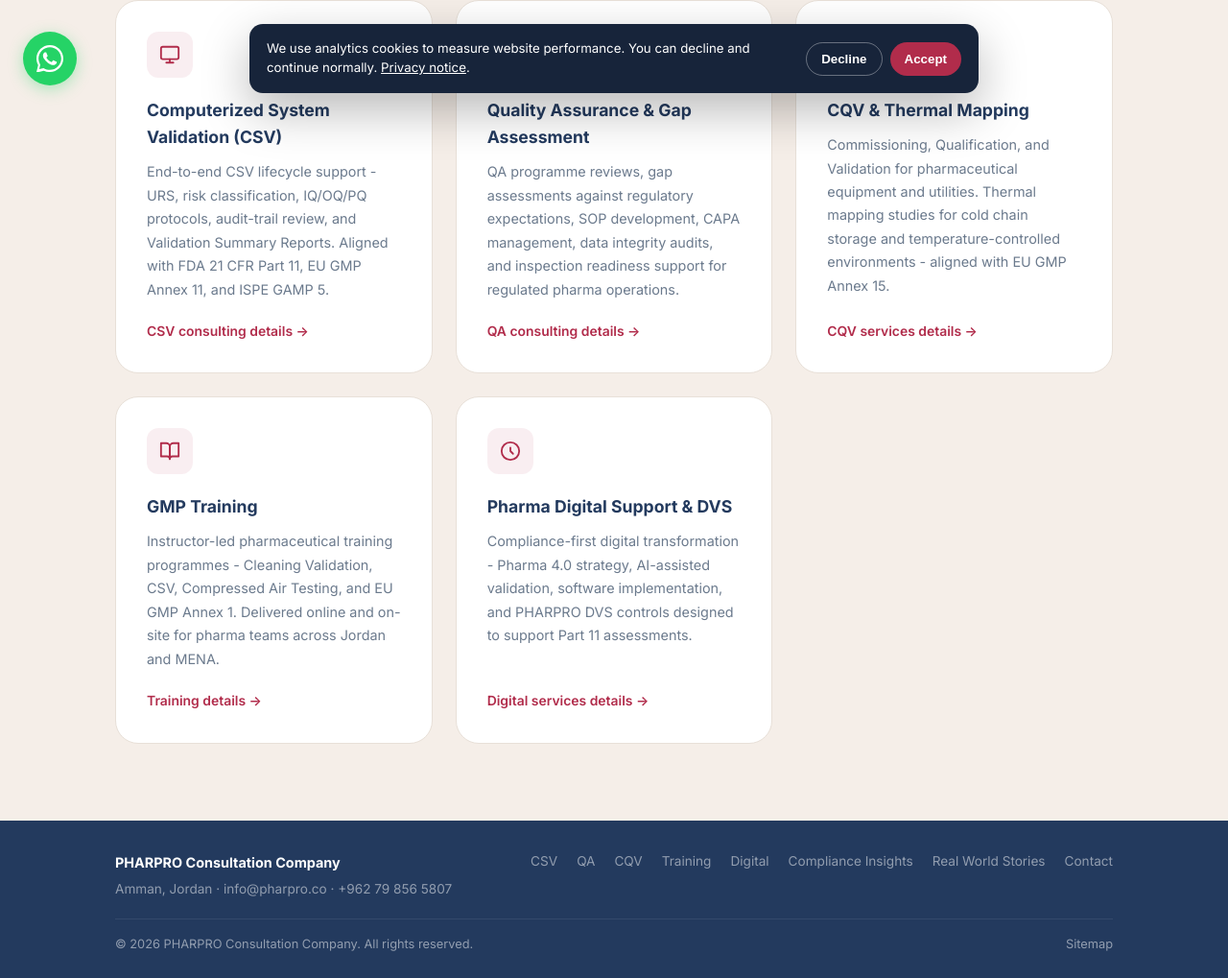
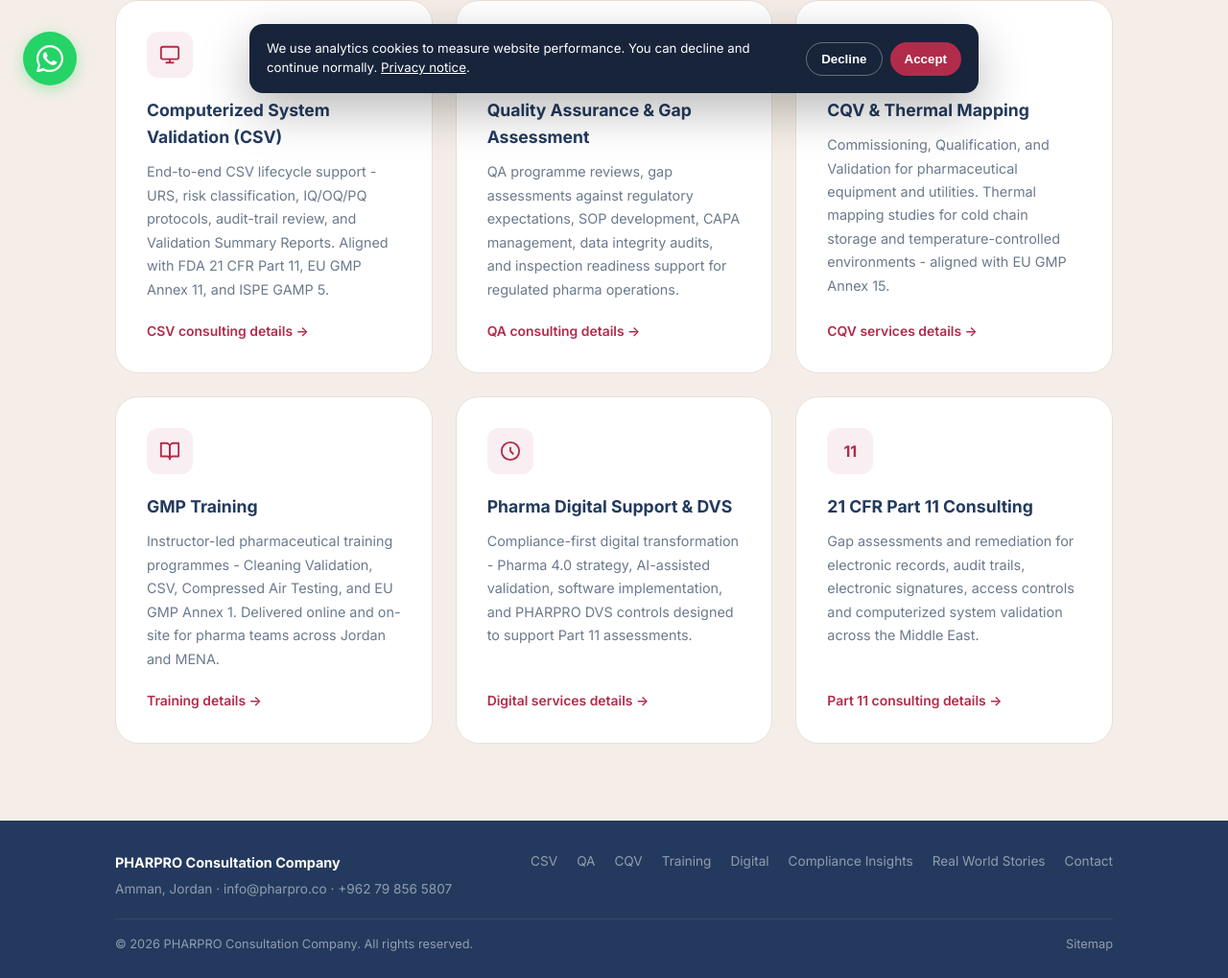
Before and after one commit to Mohammadhawawdeh/PHARPRO, a website: page services/index.html in a window 1280 px wide. Shown: the part 687-1706 px from the top of the page at 96% size. Drawn offline with Linux system fonts and the light colour scheme.

Commit message:
Add Part 11 consulting to services hub

```diff
--- a/services/index.html
+++ b/services/index.html
@@ -280,6 +280,12 @@
           <p>Compliance-first digital transformation  -  Pharma 4.0 strategy, AI-assisted validation, software implementation, and PHARPRO DVS controls designed to support Part 11 assessments.</p>
           <a href="/services/dvs/" class="svc-link">Digital services details →</a>
         </article>
+        <article class="svc-card">
+          <div class="svc-icon" aria-hidden="true"><strong>11</strong></div>
+          <h2>21 CFR Part 11 Consulting</h2>
+          <p>Gap assessments and remediation for electronic records, audit trails, electronic signatures, access controls and computerized system validation across the Middle East.</p>
+          <a href="/services/21-cfr-part-11-consulting/" class="svc-link">Part 11 consulting details →</a>
+        </article>
       </div>
     </div>
   </section>
```
